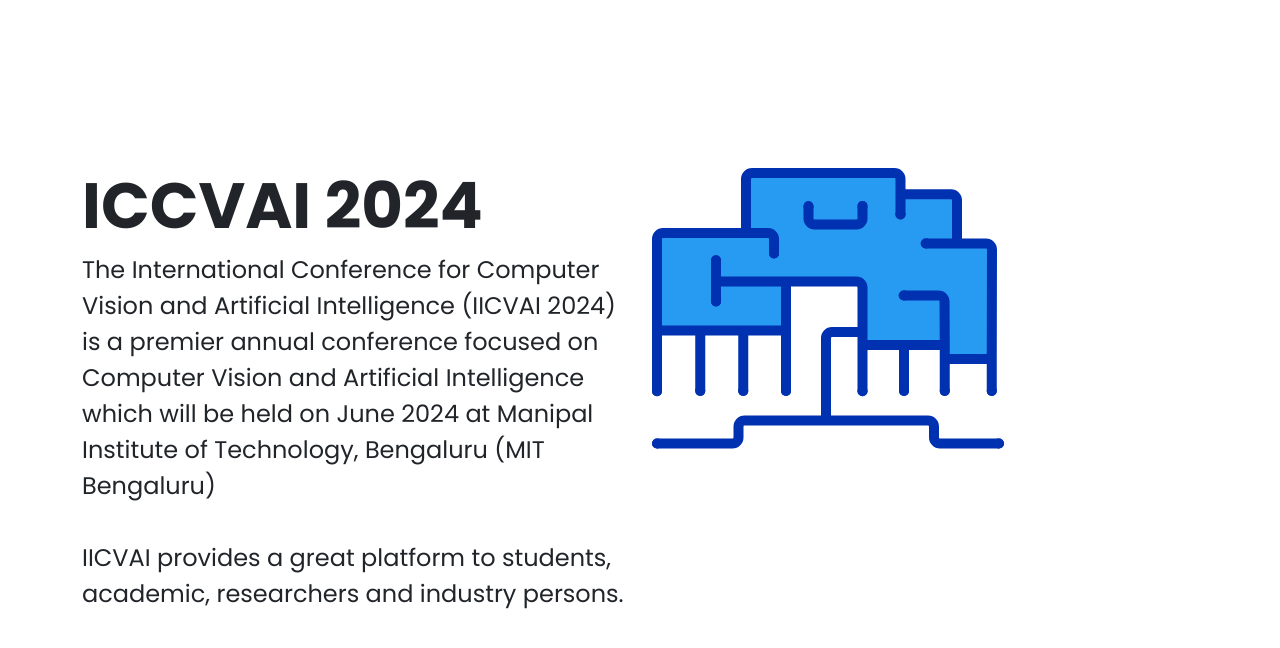
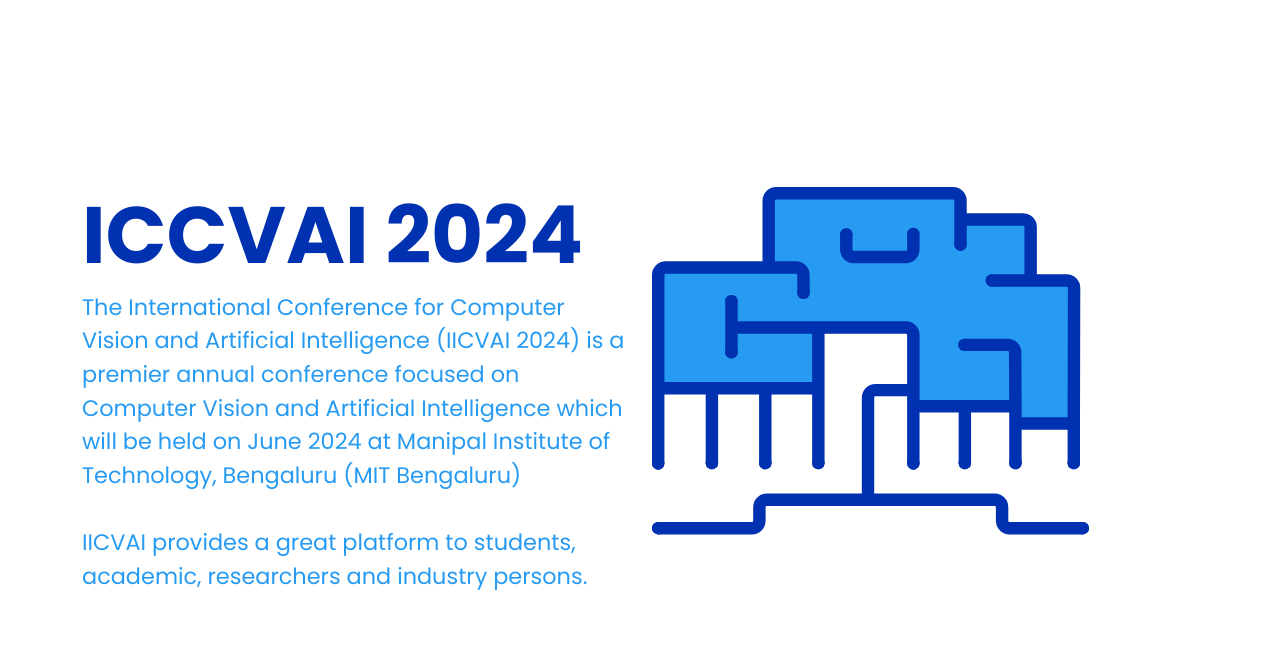
Before and after one commit to ACM-MITB/acm-mitb.github.io, a website: page conference/index.html in a window 1280 px wide. Shown: the part 802-1450 px from the top of the page. Drawn offline with nearby package versions, Linux system fonts and the light colour scheme.

Commit message:
about page text formatted

```diff
--- a/conference/assets/css/conf.css
+++ b/conference/assets/css/conf.css
@@ -55,10 +55,16 @@
 }
 
 .about h1 {
-    font-size: 4rem;
+    font-size: 5rem;
     font-weight: bold;
+    color: #0031B0;
 }
 
 .about p {
-    font-size: 1.5rem;
+    font-size: 1.4rem;
+    color: #279AF1;
 }
+
+.about img {
+    width: 80%;
+}
```
